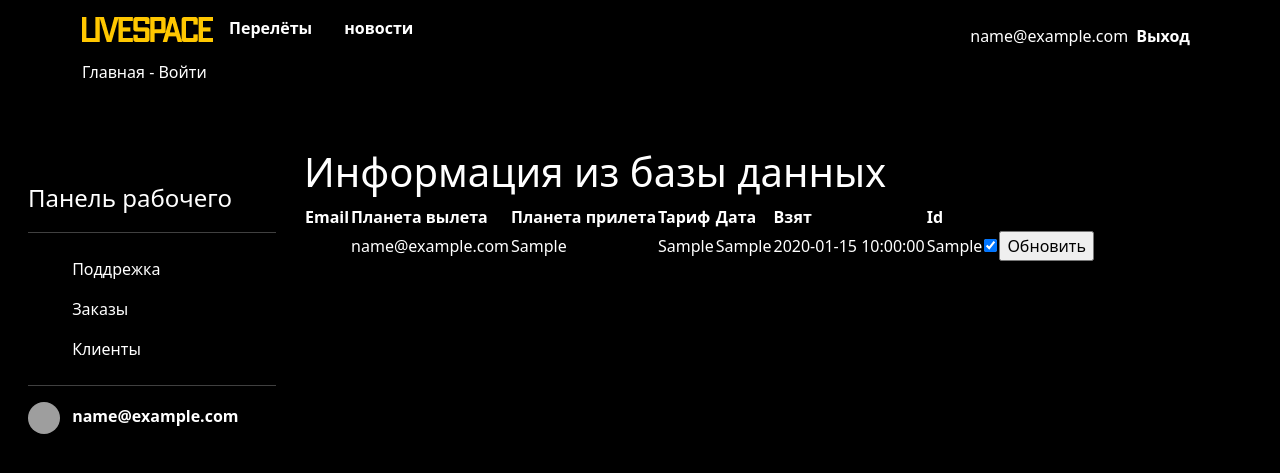
After one commit to IvanGricev/LIVESPACE, a PHP site: page /admin.php in a window 1280 px wide. The commit adds this page. Shown: the top 473 px of the page. Run offline with PHP 8.4, Linux system fonts and the light colour scheme; the visitor is signed in with stand-in values (Sample User, id 1); tables that the repository leaves empty or names only in its code hold one stand-in row (values such as "Sample post"); grey boxes are pictures that could not be loaded.

Commit message:
добавил админку

```diff
--- /dev/null
+++ b/admin.php
@@ -0,0 +1,181 @@
+<?php
+    require_once __DIR__.'/config.php';
+
+    $user = null;
+
+    if (check_auth()) {
+        // Получим данные пользователя по сохранённому идентификатору
+        $stmt = $pdo->prepare("SELECT * FROM `users` WHERE `email` = :email");
+        $stmt->execute(['email' => $_SESSION['user_id']]);
+        $user = $stmt->fetch(PDO::FETCH_ASSOC);
+    }
+?>
+
+<!DOCTYPE html>
+<html lang="en">
+
+<head>
+    <meta charset="UTF-8">
+    <meta http-equiv="X-UA-Compatible" content="IE=edge">
+    <meta name="viewport" content="width=device-width, initial-scale=1.0">
+    <title>lifespace</title>
+    <link href="https://cdn.jsdelivr.net/npm/bootstrap@5.3.2/dist/css/bootstrap.min.css" rel="stylesheet" integrity="sha384-T3c6CoIi6uLrA9TneNEoa7RxnatzjcDSCmG1MXxSR1GAsXEV/Dwwykc2MPK8M2HN" crossorigin="anonymous">
+    <link rel="stylesheet" href="css/index.css">
+</head>
+
+<body>
+    <header class="bg-black w-100 pb-5 pt-3">
+        <div class="container">
+            <nav class="nav pb-1">
+                <ul class="nav me-auto">
+                    <li class="nav-item"><span><a href="index.php"><img src="img/LIVESPACE.png" alt=""></a></span></li>
+                    <!--<li class="nav-item"><a href="index.php" class="px-3 fw-bold" >Планеты </a></li>-->
+                    <li class="nav-item"><a href="flight_fares.hph" class="px-3 fw-bold">Перелёты</a></li>
+                    <li class="nav-item"><a href="news.php" class="px-3 fw-bold">новости</a></li>
+                </ul>
+                <ul class="nav">
+                    <?php if (!isset($_SESSION['user_id'])): ?>
+                    <li class="nav-item">
+                        <a href="login.php" class="nav-link px-2 text-white fw-bold">Вход</a>
+                    </li>
+                    <li class="nav-item">
+                        <a href="registration.php" class="nav-link px-2 text-white fw-bold">Регистрация</a>
+                    </li>
+                    <?php else: ?>
+                    <li class="nav-item">
+                        <div class="userID pt-2 "><?php echo $_SESSION['user_id'] ?></div>
+                    </li>
+                    <li class="nav-item">
+                        <a href="do_logout.php" class="nav-link link-body-emphasis px-2 text-white fw-bold">Выход</a>
+                    </li>
+                    <?php endif; ?>
+                </ul>
+            </nav>
+            <a href="index.php">Главная </a> - <a href="">Войти</a>
+        </div>
+    </header>
+
+<div class="d-inline-flex container">
+    <div class="d-flex flex-column flex-shrink-0 p-3 text-white pt-3" style="width: 280px;" bis_skin_checked="1">
+        <svg class="bi me-2" width="40" height="32"><use xlink:href="#bootstrap"></use></svg>
+        <span class="fs-4">Панель рабочего</span>
+
+        <!--<a href="" class="d-flex align-items-center mb-3 mb-md-0 me-md-auto text-black text-decoration-none"></a>-->
+        <hr>
+
+        <ul class="nav nav-pills flex-column mb-auto">
+            <li>
+                <a href="https://app.jivo.ru/chat/inbox" class="nav-link text-white">
+                    <svg class="bi me-2" width="16" height="16"><use xlink:href="#speedometer2"></use></svg>
+                    Поддрежка
+                </a>
+            </li>
+            <li>
+                <a href="?table=orders" class="nav-link text-white">
+                <svg class="bi me-2" width="16" height="16"><use xlink:href="#table"></use></svg>
+                Заказы
+                </a>
+            </li>
+            <li>
+                <a href="?table=users" class="nav-link text-white">
+                <svg class="bi me-2" width="16" height="16"><use xlink:href="#people-circle"></use></svg>
+                Клиенты
+                </a>
+            </li>
+        </ul>
+        <hr>
+        <div class="dropdown" bis_skin_checked="1">
+            <div>
+                <img src="https://github.com/mdo.png" alt="" width="32" height="32" class="rounded-circle me-2">
+                <strong><?php echo $_SESSION['user_id'] ?></strong>
+            </div>
+        </div>
+    </div>
+    <div class="container">
+   <div class="h1 mt-3">Информация из базы данных</div>
+       <?php flash(); ?>
+       <div class="dbase">
+       <?php
+           $table = isset($_GET['table']) ? $_GET['table'] : 'orders';
+           $sortColumn = isset($_GET['sort']) ? $_GET['sort'] : 'id';
+           $sortOrder = isset($_GET['order']) && $_GET['order'] === 'desc' ? 'DESC' : 'ASC';
+
+           if ($table === 'users') {
+               $sql = "SELECT email, admin, id FROM Users ORDER BY $sortColumn $sortOrder";
+               if ($result = $pdo->query($sql)) {
+                  echo "<table><tr>";
+                  echo "<th><a href='?sort=id&order=" . ($sortColumn === 'id' && $sortOrder === 'ASC' ? 'desc' : 'asc') . "'>Id</a></th>";
+                  echo "<th><a href='?sort=email&order=" . ($sortColumn === 'email' && $sortOrder === 'ASC' ? 'desc' : 'asc') . "'>Email</a></th>";
+                  echo "<th><a href='?sort=admin&order=" . ($sortColumn === 'admin' && $sortOrder === 'ASC' ? 'desc' : 'asc') . "'>Admin</a></th>";
+                  echo "</tr>";
+                  foreach ($result as $row) {
+                      echo "<tr>";
+                      echo "<td>" . $row["id"] . "</td>";
+                      echo "<td class='ml-1'>" . $row["email"] . "</td>";
+                      echo "<td>" . $row["admin"] . "</td>";
+                      echo "</tr>";
+                  }
+                  echo "</table>";
+                  die;
+               } else {
+                  echo "Ошибка: ";
+               }
+           }
+           elseif ($table === 'orders') {
+               $sql = "SELECT email, planetL, planet, tarif, date, approved, id FROM orders ORDER BY $sortColumn $sortOrder";
+               if ($result = $pdo->query($sql)) {
+                  echo "<form method='post' action='dopostDC.php'>";
+                  echo "<table><tr>";
+                  echo "<th><a href='?sort=email&order=" . ($sortColumn === 'email' && $sortOrder === 'ASC' ? 'desc' : 'asc') . "'>Email</a></th>";
+                  echo "<th><a href='?sort=planetL&order=" . ($sortColumn === 'planetL' && $sortOrder === 'ASC' ? 'desc' : 'asc') . "'>Планета вылета</a></th>";
+                  echo "<th><a href='?sort=planet&order=" . ($sortColumn === 'planet' && $sortOrder === 'ASC' ? 'desc' : 'asc') . "'>Планета прилета</a></th>";
+                  echo "<th><a href='?sort=tarif&order=" . ($sortColumn === 'tarif' && $sortOrder === 'ASC' ? 'desc' : 'asc') . "'>Тариф</a></th>";
+                  echo "<th><a href='?sort=date&order=" . ($sortColumn === 'date' && $sortOrder === 'ASC' ? 'desc' : 'asc') . "'>Дата</a></th>";
+                  echo "<th><a href='?sort=approved&order=" . ($sortColumn === 'approved' && $sortOrder === 'ASC' ? 'desc' : 'asc') . "'>Взят</a></th>";
+                  echo "<th><a href='?sort=id&order=" . ($sortColumn === 'id' && $sortOrder === 'ASC' ? 'desc' : 'asc') . "'>Id</a></th>";
+                  echo "</tr>";
+                  foreach ($result as $row) {
+                    echo "<tr>";
+                    echo "<td><input type='hidden' name='id' value='" . $row["id"] . "'></td>";
+                    echo "<td>" . $row["email"] . "</td>";
+                    echo "<td>" . $row["planetL"] . "</td>";
+                    echo "<td>" . $row["planet"] . "</td>";
+                    echo "<td>" . $row["tarif"] . "</td>";
+                    echo "<td>". $row["date"] . "</td>";
+                    echo "<td>" . $row["approved"] . "</td>";
+                    echo "<td><input type='checkbox' name='approved'" . ($row["approved"] ? " checked" : "") . "></td>";
+                    echo "<td><input type='submit' value='Обновить'></td>";
+                    echo "</tr>";
+                 }
+                 echo "</table>";
+                 echo "</form>";
+                 die;
+                } else {
+                    echo "Ошибка: ";
+                }
+            }
+        ?>
+    </div>
+
+    <footer class="container pb-3">
+        <div class="nav">
+            <ul class="nav me-auto">
+                <li class="nav-item"><a href="index.php"><img src="img/LIVESPACE.png" alt=""></a></li>
+                <!--<li class="nav-item pl-3"><a href="planets.php" class="px-2">Планеты </a></li>-->
+                <li class="nav-item pl-3"><a href="flight_fares.php" class="px-2">Перелёты</a></li>
+                <li class="nav-item pl-3"><a href="news.php" class="px-2">История</a></li>
+            </ul>
+            <ul class="nav ml-3">
+                <li class="nav-item"><a href="" class="px-2"><img src="img/Vector (1).png" alt=""></a></li>
+                <li class="nav-item"><a href="" class="px-2"><img src="img/telegram.png" alt=""></a></li>
+                <li class="nav-item"><a href="" class="px-2"><img src="img/twitter.png" alt=""></a></li>
+                <li class="nav-item"><a href="" class="px-2"><img src="img/email.png" alt=""></a></li>
+            </ul>
+        </div>
+    </footer>
+
+    <script src="js/news.js"></script>
+    <script src="https://cdn.jsdelivr.net/npm/bootstrap@5.3.2/dist/js/bootstrap.bundle.min.js" integrity="sha384-C6RzsynM9kWDrMNeT87bh95OGNyZPhcTNXj1NW7RuBCsyN/o0jlpcV8Qyq46cDfL" crossorigin="anonymous"></script>
+</body>
+
+</html>
--- a/do_register.php
+++ b/do_register.php
@@ -11,8 +11,6 @@ if ($stmt->rowCount() > 0) {
 
 
 ///////////////////////////////////////////////////////////////////////////////////////////////////
-
-
 
 function validateEmail($email) {
     $allowedDomains = [
```
